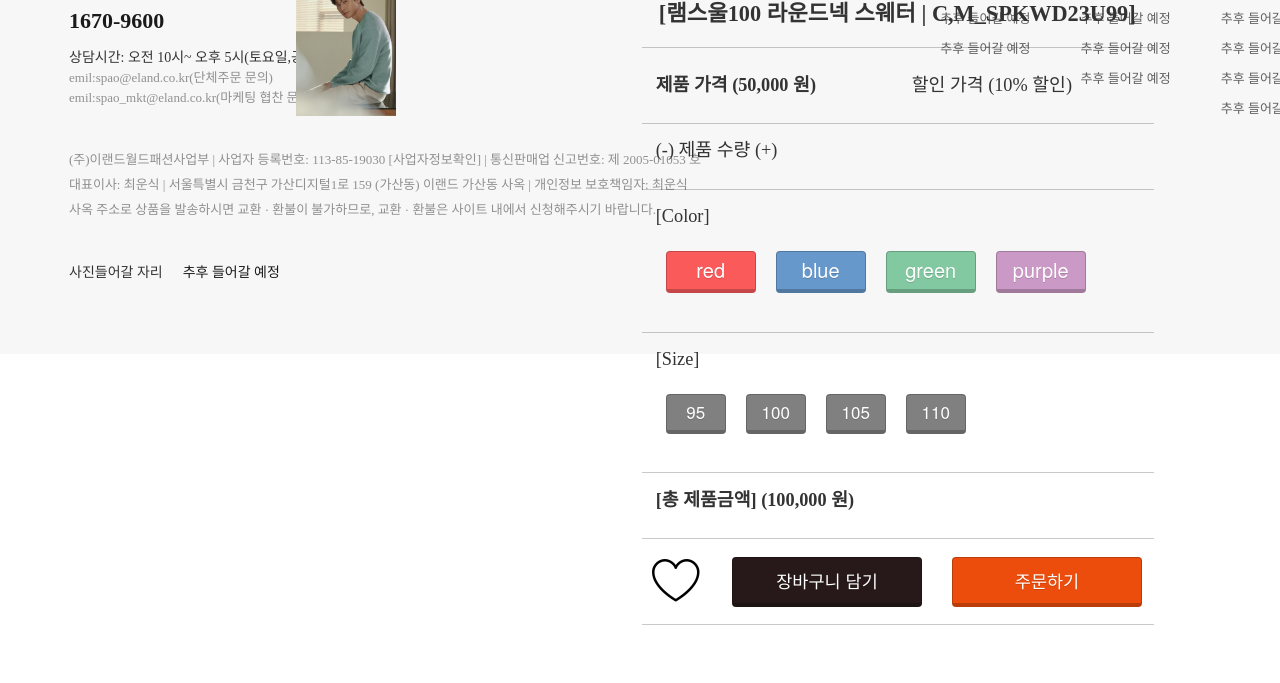
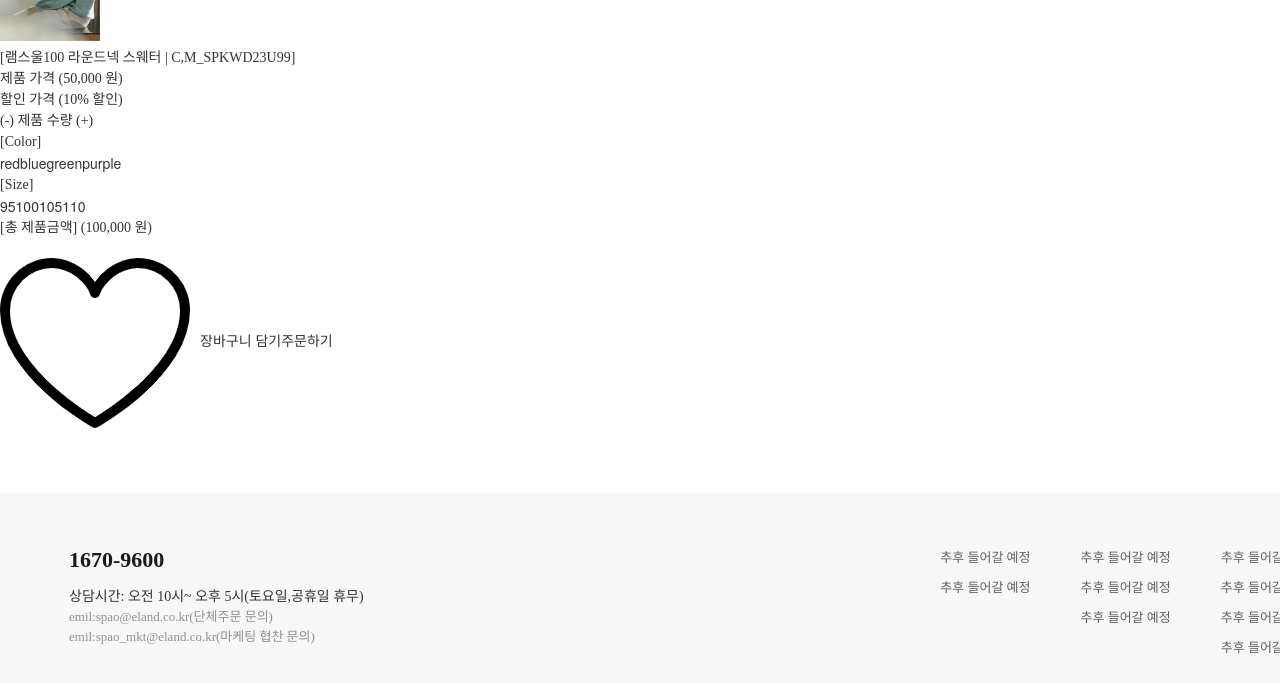
Before and after one commit to wecode-bootcamp-korea/43-1st-200ok-frontend, a React app: page /detailproduct in a window 1280 px wide. Shown: the part 96-779 px from the top of the page. Built offline with nearby package versions, Linux system fonts and the light colour scheme; a web font is replaced by a local one.

Commit message:
ADD: 수정 중

```diff
--- a/src/pages/DetailProduct/DetailProduct.scss
+++ b/src/pages/DetailProduct/DetailProduct.scss
@@ -1,177 +1,177 @@
-.detailProduct {
-  display: flex;
-  justify-content: center;
-  flex-direction: column;
-  position: absolute;
-  width: 100%;
-}
+// .detailProduct {
+//   display: flex;
+//   justify-content: center;
+//   flex-direction: column;
+//   position: absolute;
+//   width: 100%;
+// }
 
-.detailProductArea {
-  display: flex;
-}
+// .detailProductArea {
+//   display: flex;
+// }
 
-.productInfo {
-  width: 40%;
-  height: 800px;
-  margin-left: 90px;
-  font-size: 20px;
-  text-align: center;
-}
+// .productInfo {
+//   width: 40%;
+//   height: 800px;
+//   margin-left: 90px;
+//   font-size: 20px;
+//   text-align: center;
+// }
 
-.productImg {
-  height: 750px;
-  margin-top: 25px;
-}
+// .productImg {
+//   height: 750px;
+//   margin-top: 25px;
+// }
 
-.infoArea {
-  width: 40%;
-  margin: 25px 0 25px 40px;
-  font-size: 18.3px;
-}
+// .infoArea {
+//   width: 40%;
+//   margin: 25px 0 25px 40px;
+//   font-size: 18.3px;
+// }
 
-.productName {
-  text-align: left;
-  padding: 0.75em;
-  font-size: 22.3px;
-  font-weight: 900;
-  border-top: 1px solid rgba(0, 0, 0, 0.21);
-}
+// .productName {
+//   text-align: left;
+//   padding: 0.75em;
+//   font-size: 22.3px;
+//   font-weight: 900;
+//   border-top: 1px solid rgba(0, 0, 0, 0.21);
+// }
 
-.priceArea {
-  display: flex;
-  border-top: 1px solid rgba(0, 0, 0, 0.21);
-}
+// .priceArea {
+//   display: flex;
+//   border-top: 1px solid rgba(0, 0, 0, 0.21);
+// }
 
-.productPrice {
-  @extend .productSalePrice;
-  font-weight: 900;
-}
+// .productPrice {
+//   @extend .productSalePrice;
+//   font-weight: 900;
+// }
 
-.productSalePrice {
-  width: 50%;
-  text-align: left;
-  padding: 0.75em;
-  margin-top: 10px;
-}
+// .productSalePrice {
+//   width: 50%;
+//   text-align: left;
+//   padding: 0.75em;
+//   margin-top: 10px;
+// }
 
-.productCount {
-  text-align: left;
-  padding: 0.75em;
-  margin-top: 10px;
-  border-top: 1px solid rgba(0, 0, 0, 0.21);
-}
+// .productCount {
+//   text-align: left;
+//   padding: 0.75em;
+//   margin-top: 10px;
+//   border-top: 1px solid rgba(0, 0, 0, 0.21);
+// }
 
-.productColor {
-  justify-content: space-between;
-  padding: 0.75em;
-  margin-top: 10px;
-  text-align: left;
-  border-top: 1px solid rgba(0, 0, 0, 0.21);
-}
+// .productColor {
+//   justify-content: space-between;
+//   padding: 0.75em;
+//   margin-top: 10px;
+//   text-align: left;
+//   border-top: 1px solid rgba(0, 0, 0, 0.21);
+// }
 
-.productColor1 {
-  text-decoration: none;
-  display: inline-block;
-  position: relative;
-  border: 1px solid rgba(0, 0, 0, 0.21);
-  border-bottom: 4px solid rgba(0, 0, 0, 0.21);
-  border-radius: 4px;
-  text-shadow: 0 1px 0 rgba(0, 0, 0, 0.15);
-  width: 90px;
-  height: 42px;
-  margin: 20px 10px 15px 10px;
-  color: white;
-  font-size: 20px;
-  background-color: #fa5a5a;
-}
+// .productColor1 {
+//   text-decoration: none;
+//   display: inline-block;
+//   position: relative;
+//   border: 1px solid rgba(0, 0, 0, 0.21);
+//   border-bottom: 4px solid rgba(0, 0, 0, 0.21);
+//   border-radius: 4px;
+//   text-shadow: 0 1px 0 rgba(0, 0, 0, 0.15);
+//   width: 90px;
+//   height: 42px;
+//   margin: 20px 10px 15px 10px;
+//   color: white;
+//   font-size: 20px;
+//   background-color: #fa5a5a;
+// }
 
-.productColor2 {
-  @extend .productColor1;
-  background-color: #6698cb;
-}
+// .productColor2 {
+//   @extend .productColor1;
+//   background-color: #6698cb;
+// }
 
-.productColor3 {
-  @extend .productColor1;
-  background-color: #82c8a0;
-}
+// .productColor3 {
+//   @extend .productColor1;
+//   background-color: #82c8a0;
+// }
 
-.productColor4 {
-  @extend .productColor1;
-  background-color: #cb99c5;
-}
+// .productColor4 {
+//   @extend .productColor1;
+//   background-color: #cb99c5;
+// }
 
-.productSize {
-  justify-content: space-between;
-  text-align: left;
-  padding: 0.75em;
-  margin-top: 10px;
-  border-top: 1px solid rgba(0, 0, 0, 0.21);
-}
+// .productSize {
+//   justify-content: space-between;
+//   text-align: left;
+//   padding: 0.75em;
+//   margin-top: 10px;
+//   border-top: 1px solid rgba(0, 0, 0, 0.21);
+// }
 
-.productSize1 {
-  text-decoration: none;
-  display: inline-block;
-  position: relative;
-  border: 1px solid rgba(0, 0, 0, 0.21);
-  border-bottom: 4px solid rgba(0, 0, 0, 0.21);
-  border-radius: 4px;
-  text-shadow: 0 1px 0 rgba(0, 0, 0, 0.15);
-  width: 60px;
-  height: 40px;
-  margin: 20px 10px 15px 10px;
-  color: white;
-  font-size: 17px;
-  text-align: center;
-  background-color: gray;
-}
+// .productSize1 {
+//   text-decoration: none;
+//   display: inline-block;
+//   position: relative;
+//   border: 1px solid rgba(0, 0, 0, 0.21);
+//   border-bottom: 4px solid rgba(0, 0, 0, 0.21);
+//   border-radius: 4px;
+//   text-shadow: 0 1px 0 rgba(0, 0, 0, 0.15);
+//   width: 60px;
+//   height: 40px;
+//   margin: 20px 10px 15px 10px;
+//   color: white;
+//   font-size: 17px;
+//   text-align: center;
+//   background-color: gray;
+// }
 
-.productSize2,
-.productSize3,
-.productSize4 {
-  @extend .productSize1;
-}
+// .productSize2,
+// .productSize3,
+// .productSize4 {
+//   @extend .productSize1;
+// }
 
-.sumPrice {
-  text-align: left;
-  margin-top: 10px;
-  font-weight: 900;
-  padding: 0.75em;
-  border-top: 1px solid rgba(0, 0, 0, 0.21);
-}
+// .sumPrice {
+//   text-align: left;
+//   margin-top: 10px;
+//   font-weight: 900;
+//   padding: 0.75em;
+//   border-top: 1px solid rgba(0, 0, 0, 0.21);
+// }
 
-.buttons {
-  justify-content: space-around;
-  width: 100%;
-  height: 85px;
-  text-align: left;
-  margin-top: 10px;
-  border-top: 1px solid rgba(0, 0, 0, 0.21);
-  border-bottom: 1px solid rgba(0, 0, 0, 0.21);
-}
+// .buttons {
+//   justify-content: space-around;
+//   width: 100%;
+//   height: 85px;
+//   text-align: left;
+//   margin-top: 10px;
+//   border-top: 1px solid rgba(0, 0, 0, 0.21);
+//   border-bottom: 1px solid rgba(0, 0, 0, 0.21);
+// }
 
-.wishImg {
-  height: 50px;
-  margin: 15px 0 0 10px;
-}
+// .wishImg {
+//   height: 50px;
+//   margin: 15px 0 0 10px;
+// }
 
-.cartButton {
-  text-decoration: none;
-  padding: 10px 30px;
-  display: inline-block;
-  position: relative;
-  border: 1px solid rgba(0, 0, 0, 0.21);
-  border-bottom: 4px solid rgba(0, 0, 0, 0.21);
-  border-radius: 4px;
-  text-shadow: 0 1px 0 rgba(0, 0, 0, 0.15);
-  width: 190px;
-  height: 50px;
-  margin: 15px 0 0 30px;
-  color: white;
-  font-size: 17.5px;
-  background-color: rgb(39, 25, 25);
-}
+// .cartButton {
+//   text-decoration: none;
+//   padding: 10px 30px;
+//   display: inline-block;
+//   position: relative;
+//   border: 1px solid rgba(0, 0, 0, 0.21);
+//   border-bottom: 4px solid rgba(0, 0, 0, 0.21);
+//   border-radius: 4px;
+//   text-shadow: 0 1px 0 rgba(0, 0, 0, 0.15);
+//   width: 190px;
+//   height: 50px;
+//   margin: 15px 0 0 30px;
+//   color: white;
+//   font-size: 17.5px;
+//   background-color: rgb(39, 25, 25);
+// }
 
-.orderButton {
-  @extend .cartButton;
-  background-color: rgb(236, 76, 12);
-}
+// .orderButton {
+//   @extend .cartButton;
+//   background-color: rgb(236, 76, 12);
+// }
```
